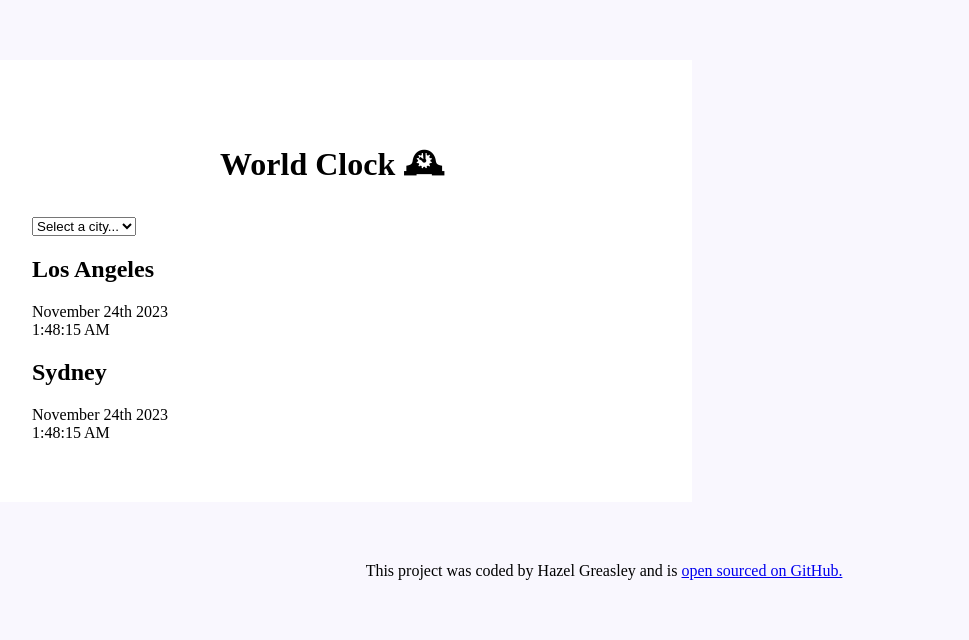
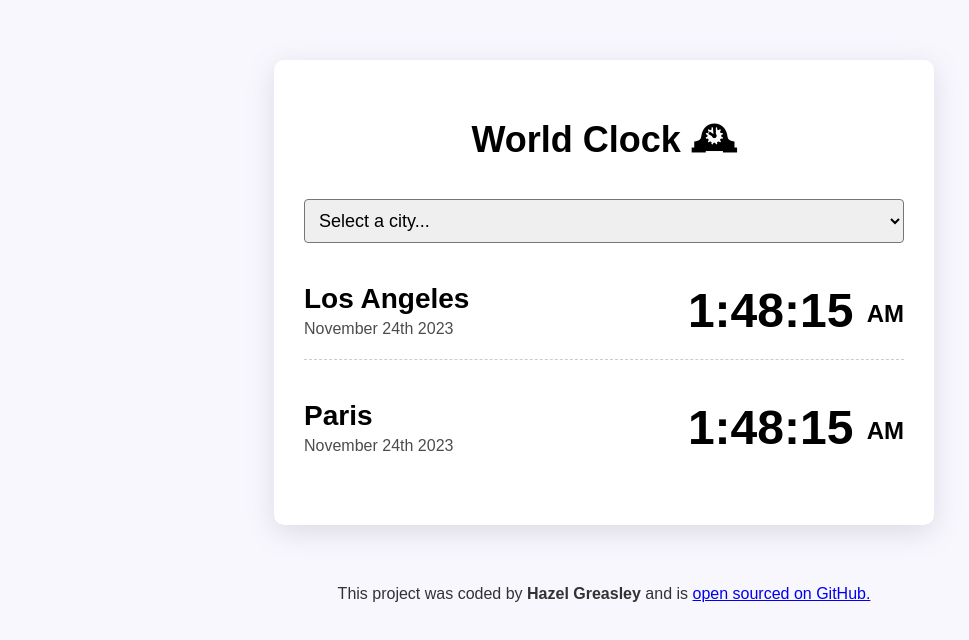
Before and after one commit to Hzlgrsly/worldclock, a plain HTML site: page index.html in a window 1280 px wide. Shown: the whole page, without its empty margins (36-1005 px from the left). Drawn offline with Linux system fonts and the light colour scheme.

Commit message:
Added the project with CSS

```diff
--- a/css/style.css
+++ b/css/style.css
@@ -1,20 +1,66 @@
 body {
   background: #f9f7fe;
   color: black;
+  font-family: sans-serif;
+}
+
+h1 {
+  text-align: center;
+  font-family: sans-serif;
+  font-size: 36px;
+}
+
+h2 {
+  margin: 0 0 5px;
+  font-size: 28px;
+}
+
+select {
+  display: block;
+  width: 100%;
+  font-size: 18px;
+  border-radius: 4px;
+  padding: 10px;
 }
 
 .container {
   max-width: 600px;
-  margin: 0 auto;
+  margin: 60px auto;
   background: white;
-  padding: 60px;
-  margin: 60px 0;
+  padding: 30px;
+  box-shadow: rgba(100, 100, 111, 0.2) 0px 7px 29px 0px;
+  border-radius: 10px;
 }
 
-h1 {
-  text-align: center;
+.city {
+  display: flex;
+  margin: 20px 0;
+  justify-content: space-between;
+  padding: 20px 0;
+  border-bottom: 1px dashed rgba(0, 0, 0, 0.2);
+}
+
+.city:last-child {
+  border: none;
+}
+
+.date {
+  opacity: 0.7;
+}
+
+.time {
+  font-size: 48px;
+  font-weight: bold;
+}
+
+.time small {
+  font-size: 24px;
+  vertical-align: middle;
+  line-height: 48px;
 }
 
 footer {
   text-align: center;
+  font-size: 16px;
+  color: rgba(0, 0, 0, 0.8);
 }
--- a/index.html
+++ b/index.html
@@ -18,17 +18,24 @@
         <option value-"">New York</option>
         <option value-"">Auckland</option>
       </select>
+
       <div class="city">
+        <div>
         <h2>Los Angeles</h2>
 <div class="date">November 24th 2023</div>
-<div class="time">1:48:15 AM</div>
 </div>
-<div class="city"><h2>Sydney</h2></div>
+<div class="time">1:48:15 <small>AM</small></div>
+</div>
+<div class="city">
+        <div>
+        <h2>Paris</h2>
 <div class="date">November 24th 2023</div>
-<div class="time">1:48:15 AM</div>
+</div>
+<div class="time">1:48:15 <small>AM</small></div>
+</div>
 </div>
     <footer>
-      This project was coded by Hazel Greasley and is
+      This project was coded by <strong>Hazel Greasley</strong> and is
       <a href="https://github.com/Hzlgrsly/worldclock" target="_blank"
         >open sourced on GitHub.</a
       >
```
